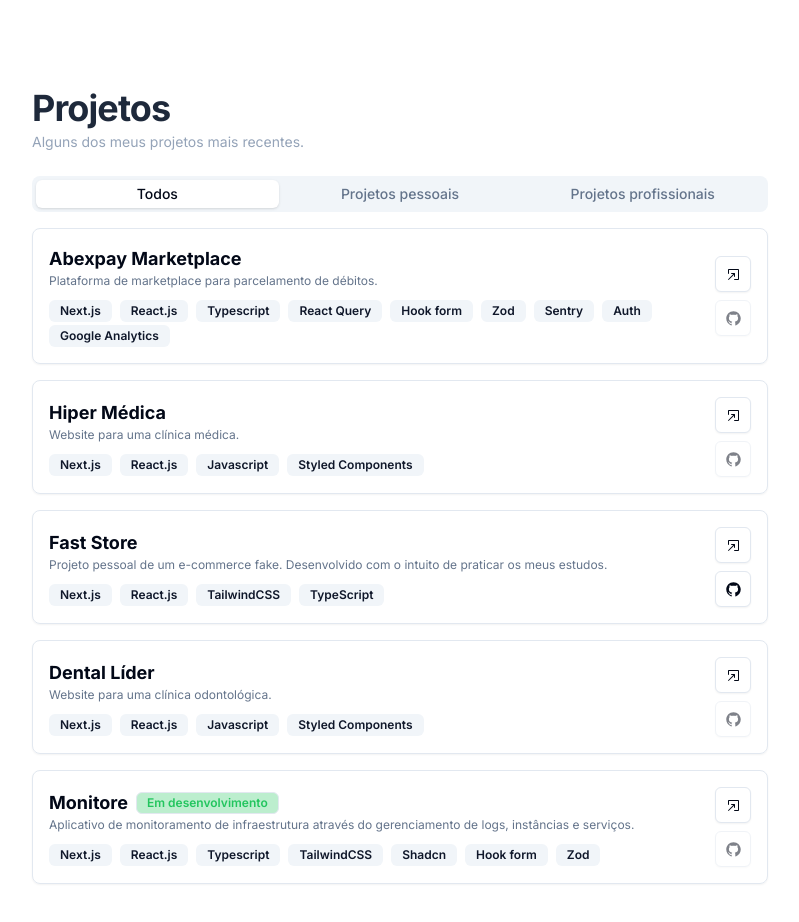
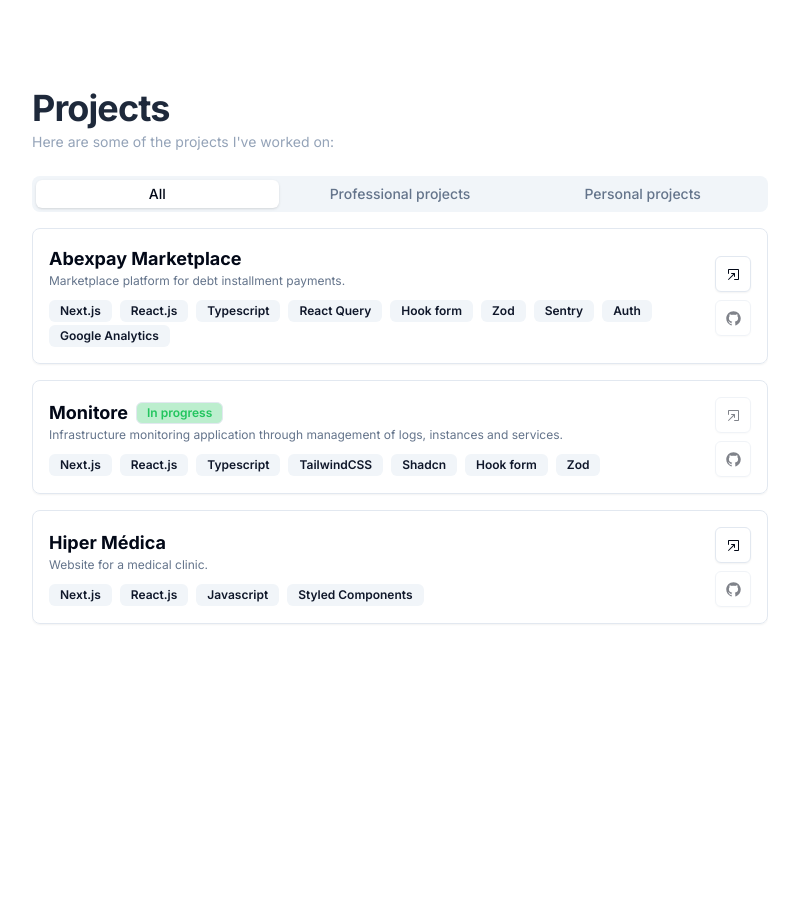
Before and after one commit to pedrocleal/portfolio-v2, a Next.js app: page /en in a window 1280 px wide. Shown: the part 760-1682 px from the top of the page, without its empty margins (240-1039 px from the left). After the commit the page ends 1548 px from the top, so only its background shows below. Built offline with nearby package versions, Linux system fonts and the light colour scheme.

Commit message:
feat: projects section and add github button on social-links.

```diff
--- a/dictionaries/en.json
+++ b/dictionaries/en.json
@@ -3,5 +3,22 @@
     "hello": "Hello!",
     "text": "My name is Pedro Leal, I'm a Software Engineer from Brazil with over 3 years of experience in web development. I currently work with ReactJS and Typescript."
   },
-  "profile-info": ""
+  "projects": {
+    "title": "Projects",
+    "subtitle": "Here are some of the projects I've worked on:",
+    "tabs": {
+      "all": "All",
+      "personal": "Personal projects",
+      "professional": "Professional projects"
+    },
+    "in-progress": "In progress",
+    "projects-list-descriptions": {
+      "abexpay": "Marketplace platform for debt installment payments.",
+      "hiper-medica": "Website for a medical clinic.",
+      "fast-store": "Personal project of a fake e-commerce. Developed with the intention of practicing my studies.",
+      "dental-lider": "Website for a dental clinic.",
+      "monitore": "Infrastructure monitoring application through management of logs, instances and services.",
+      "portfolio-v2": "Repository of the project you are viewing now. A revamp of my old portfolio using new technologies!"
+    }
+  }
 }
--- a/dictionaries/pt.json
+++ b/dictionaries/pt.json
@@ -3,5 +3,22 @@
     "hello": "Olá!",
     "text": "Me chamo Pedro Leal, sou um Engenheiro de Software do Brasil com mais de 3 anos de experiência no desenvolvimento web. Atualmente trabalho com ReactJS e Typescript."
   },
-  "profile-info": ""
+  "projects": {
+    "title": "Projetos",
+    "subtitle": "Aqui estão alguns dos projetos em que trabalhei:",
+    "tabs": {
+      "all": "Todos",
+      "personal": "Projetos pessoais",
+      "professional": "Projetos profissionais"
+    },
+    "in-progress": "Em andamento",
+    "projects-list-descriptions": {
+      "abexpay": "Plataforma de marketplace para pagamentos parcelamento de débitos.",
+      "hiper-medica": "Site para uma clínica médica.",
+      "fast-store": "Projeto pessoal de um e-commerce fictício. Desenvolvido com a intenção de praticar meus estudos no ínicio de minha carreira.",
+      "dental-lider": "Site para uma clínica odontológica.",
+      "monitore": "Aplicativo de monitoramento de infraestrutura por meio da gestão de logs, instâncias e serviços.",
+      "portfolio-v2": "Repositório do projeto que você está visualizando agora. Uma reformulação do meu portfólio antigo usando novas tecnologias!"
+    }
+  }
 }
--- a/src/app/[lang]/components/social-links/index.tsx
+++ b/src/app/[lang]/components/social-links/index.tsx
@@ -1,6 +1,7 @@
 import Link from "next/link";
 import { buttonVariants } from "@/shad-components/button";
 import { Inbox } from "lucide-react";
+import { GitHubLogoIcon } from "@radix-ui/react-icons";
 
 export default function SocialLinks() {
   return (
@@ -44,7 +45,7 @@ export default function SocialLinks() {
         <span>E-mail</span>
       </Link>
 
-      <Link
+      {/* <Link
         className={buttonVariants({
           variant: "outline",
           className: "max-sm:w-full w-full gap-2",
@@ -67,6 +68,18 @@ export default function SocialLinks() {
           />
         </svg>
         Portfolio V1
+      </Link> */}
+
+      <Link
+        className={buttonVariants({
+          variant: "outline",
+          className: "max-sm:w-full w-full gap-2",
+        })}
+        href="https://github.com/pedrocleal"
+        target="_blank"
+      >
+        <GitHubLogoIcon />
+        Github
       </Link>
     </div>
   );
--- a/src/app/[lang]/page.tsx
+++ b/src/app/[lang]/page.tsx
@@ -22,7 +22,7 @@ export default async function Home({ params: { lang } }: { params: { lang: Local
         sm:h-screen sm:mt-0
       "
       >
-        <ProfileInfo dictionary={dictionary["profile-info"]} />
+        <ProfileInfo />
 
         <Greetings dictionary={dictionary["greetings"]} />
 
@@ -30,7 +30,7 @@ export default async function Home({ params: { lang } }: { params: { lang: Local
         <PreferencesMenu />
       </section>
 
-      <Projects />
+      <Projects dictionary={dictionary["projects"]} />
     </main>
   );
 }
--- a/src/app/[lang]/sections/projects.tsx
+++ b/src/app/[lang]/sections/projects.tsx
@@ -7,8 +7,10 @@ import { GitHubLogoIcon, OpenInNewWindowIcon } from "@radix-ui/react-icons";
 import { useState } from "react";
 import projects from "@/database/projects";
 import { Tabs, TabsList, TabsTrigger } from "@/shad-components/ui/tabs";
+import { ComponentWithDictionary } from "@/app/types/dictionary";
+import { getDictionary } from "../../../../get-dictionary";
 
-export default function Projects() {
+export default function Projects({ dictionary }: { dictionary: Awaited<ReturnType<typeof getDictionary>>["projects"] }) {
   const [activeType, setActiveType] = useState<"all" | "personal" | "professional">("all");
 
   const filteredProjects = projects.filter((project) => {
@@ -20,26 +22,26 @@ export default function Projects() {
     <section className="w-full mb-36">
       <div className="flex flex-col text-left">
         <h3 className="mb-1 text-3xl font-bold leading-none tracking-tight text-slate-800 md:text-4xl lg:text-4xl dark:text-white ">
-          Projetos
+          {dictionary.title}
         </h3>
-        <p className="text-sm text-slate-400">Alguns dos meus projetos mais recentes.</p>
+        <p className="text-sm text-slate-400">{dictionary.subtitle}</p>
       </div>
 
       <Tabs className="mt-6" defaultValue="all">
         <TabsList className="w-full">
           <TabsTrigger className="w-full" value="all" onClick={() => setActiveType("all")}>
-            Todos
+            {dictionary.tabs.all}
           </TabsTrigger>
           <TabsTrigger className="w-full" value="personal" onClick={() => setActiveType("personal")}>
-            Projetos pessoais
+            {dictionary.tabs.professional}
           </TabsTrigger>
           <TabsTrigger className="w-full" value="professional" onClick={() => setActiveType("professional")}>
-            Projetos profissionais
+            {dictionary.tabs.personal}
           </TabsTrigger>
         </TabsList>
       </Tabs>
 
-      <div className="flex flex-col gap-4 mt-4">
+      <div className="flex flex-col gap-4 my-4 max-h-[400px] overflow-auto">
         {filteredProjects.map((project) => (
           <div
             key={project.id}
@@ -57,10 +59,14 @@ export default function Projects() {
                 <h4 className="text-lg font-bold flex gap-2 items-center">
                   {project.title}
                   {project["in-progress"] && (
-                    <Badge className="bg-green-500/30 text-green-500" variant={"outline"}>Em desenvolvimento</Badge>
+                    <Badge className="bg-green-500/30 text-green-500" variant={"outline"}>
+                      {dictionary["in-progress"]}
+                    </Badge>
                   )}
                 </h4>
-                <p className="text-xs text-slate-500 dark:text-slate-500">{project.description}</p>
+                {/* todo: resolve this */}
+                {/* @ts-ignore */}
+                <p className="text-xs text-slate-500 dark:text-slate-500">{dictionary["projects-list-descriptions"][project.key]}</p>
 
                 <div className="mt-2">
                   {project.techs.map((tech) => (
@@ -73,13 +79,22 @@ export default function Projects() {
             </div>
 
             <div className="flex flex-row gap-2 items-start justify-start min-[480px]:flex-col">
-              <Button variant={"outline"} size={"icon"}
+              <Button
+                variant={"outline"}
+                size={"icon"}
                 disabled={!project["demo"]}
-                onClick={() => window.open(project["demo"])}>
+                onClick={() => window.open(project["demo"])}
+              >
                 <OpenInNewWindowIcon />
               </Button>
 
-              <Button disabled={!project["repository-url"]} variant={"outline"} size={"icon"} className="text-sm" onClick={() => window.open(project["repository-url"])}>
+              <Button
+                disabled={!project["repo-url"]}
+                variant={"outline"}
+                size={"icon"}
+                className="text-sm"
+                onClick={() => window.open(project["repo-url"])}
+              >
                 <GitHubLogoIcon />
               </Button>
             </div>
--- a/src/database/projects.ts
+++ b/src/database/projects.ts
@@ -4,12 +4,13 @@ import dentalLiderImg from "@/assets/projects/dental-lider.png";
 
 export default [
   {
-    "id": 1,
-    "title": "Abexpay Marketplace",
-    "type": "professional",
-    "description": "Plataforma de marketplace para parcelamento de débitos.",
-    "demo": "https://abexpay.com",
-    "techs": [
+    id: 1,
+    title: "Abexpay Marketplace",
+    type: "professional",
+    description: "Plataforma de marketplace para parcelamento de débitos.",
+    key: "abexpay",
+    demo: "https://abexpay.com",
+    techs: [
       "Next.js",
       "React.js",
       "Typescript",
@@ -18,70 +19,63 @@ export default [
       "Zod",
       "Sentry",
       "Auth",
-      "Google Analytics"
+      "Google Analytics",
     ],
-    "private": true
-  },
-
-  {
-    "id": 2,
-    "title": "Hiper Médica",
-    "type": "professional",
-    description: "Website para uma clínica médica.",
-    "demo": "https://hipermedica.vercel.app",
-    "techs": [
-      "Next.js",
-      "React.js",
-      "Javascript",
-      "Styled Components"
-    ],
-    "private": true
+    private: true,
   },
   {
-    "id": 3,
-    "title": "Fast Store",
-    "type": "personal",
-    "description": "Projeto pessoal de um e-commerce fake. Desenvolvido com o intuito de praticar os meus estudos.",
-    "demo": "https://fast-store.vercel.app/",
-    "repository-url": "https://github.com/pedrocleal/fast-store",
-    "techs": [
-      "Next.js",
-      "React.js",
-      "TailwindCSS",
-      "TypeScript",
-    ],
-    "private": false
+    id: 5,
+    title: "Monitore",
+    key: "monitore",
+    type: "professional",
+    description:
+      "Aplicativo de monitoramento de infraestrutura através do gerenciamento de logs, instâncias e serviços.",
+    techs: ["Next.js", "React.js", "Typescript", "TailwindCSS", "Shadcn", "Hook form", "Zod"],
+    "in-progress": true,
+    private: true,
   },
   {
-    "id": 4,
-    "title": "Dental Líder",
-    "type": "professional",
-    "description": "Website para uma clínica odontológica.",
-    "demo": "https://dentallider.com.br",
-    "techs": [
-      "Next.js",
-      "React.js",
-      "Javascript",
-      "Styled Components",
-    ],
-    "private": false
+    id: 2,
+    title: "Hiper Médica",
+    key: "hiper-medica",
+    type: "professional",
+    description: "Website para uma clínica médica.",
+    demo: "https://hipermedica.vercel.app",
+    techs: ["Next.js", "React.js", "Javascript", "Styled Components"],
+    private: true,
   },
   {
-    "id": 5,
-    "title": "Monitore",
-    "type": "professional",
-    "description": "Aplicativo de monitoramento de infraestrutura através do gerenciamento de logs, instâncias e serviços.",
-    "demo": "https://hipermedica.vercel.app",
-    "techs": [
-      "Next.js",
-      "React.js",
-      "Typescript",
-      "TailwindCSS",
-      "Shadcn",
-      "Hook form",
-      "Zod",
-    ],
+    id: 3,
+    title: "Fast Store",
+    key: "fast-store",
+    type: "personal",
+    description:
+      "Projeto pessoal de um e-commerce fake. Desenvolvido com o intuito de praticar os meus estudos.",
+    demo: "https://fast-store.vercel.app/",
+    "repo-url": "https://github.com/pedrocleal/fast-store",
+    techs: ["Next.js", "React.js", "TailwindCSS", "TypeScript"],
+    private: false,
+  },
+  {
+    id: 4,
+    title: "Dental Líder",
+    key: "dental-lider",
+    type: "professional",
+    description: "Website para uma clínica odontológica.",
+    demo: "https://dentallider.com.br",
+    techs: ["Next.js", "React.js", "Javascript", "Styled Components"],
+    private: false,
+  },
+  {
+    id: 6,
+    title: "Portfolio V2",
+    key: "portfolio-v2",
+    type: "personal",
+    description:
+      "Repositório do projeto que você está vendo agora. Uma repaginação do meu antigo portfolio utilizando tecnologias novas!",
+    "repo-url": "https://github.com/pedrocleal/portfolio-v2",
+    techs: ["Next.js", "React.js", "Typescript", "TailwindCSS", "Shadcn", "Hook form", "Zod"],
     "in-progress": true,
-    "private": true
+    private: true,
   },
-]
+];
```
Also changed, not shown: src/app/[lang]/components/profile-info/index.tsx (+1 -6 lines).
